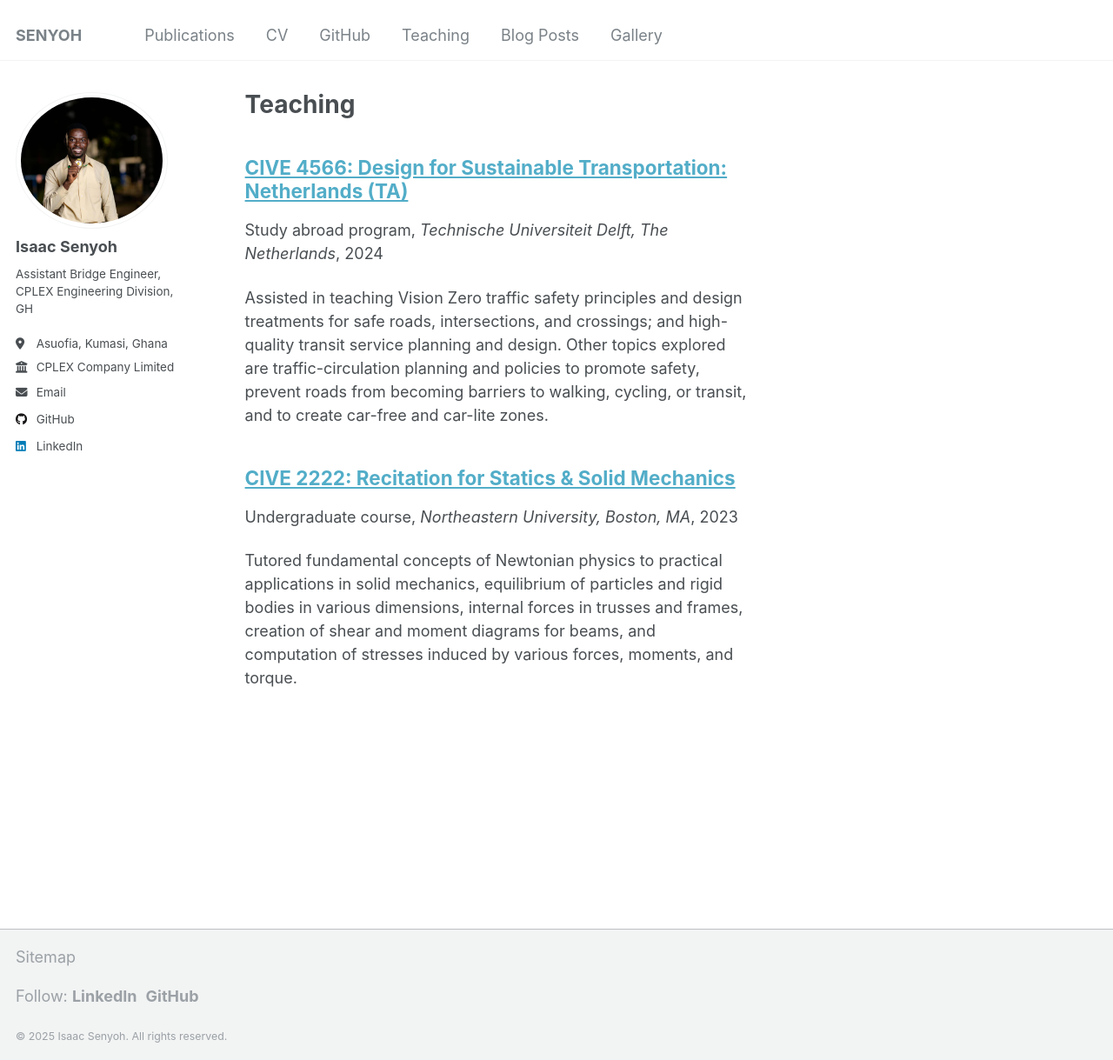
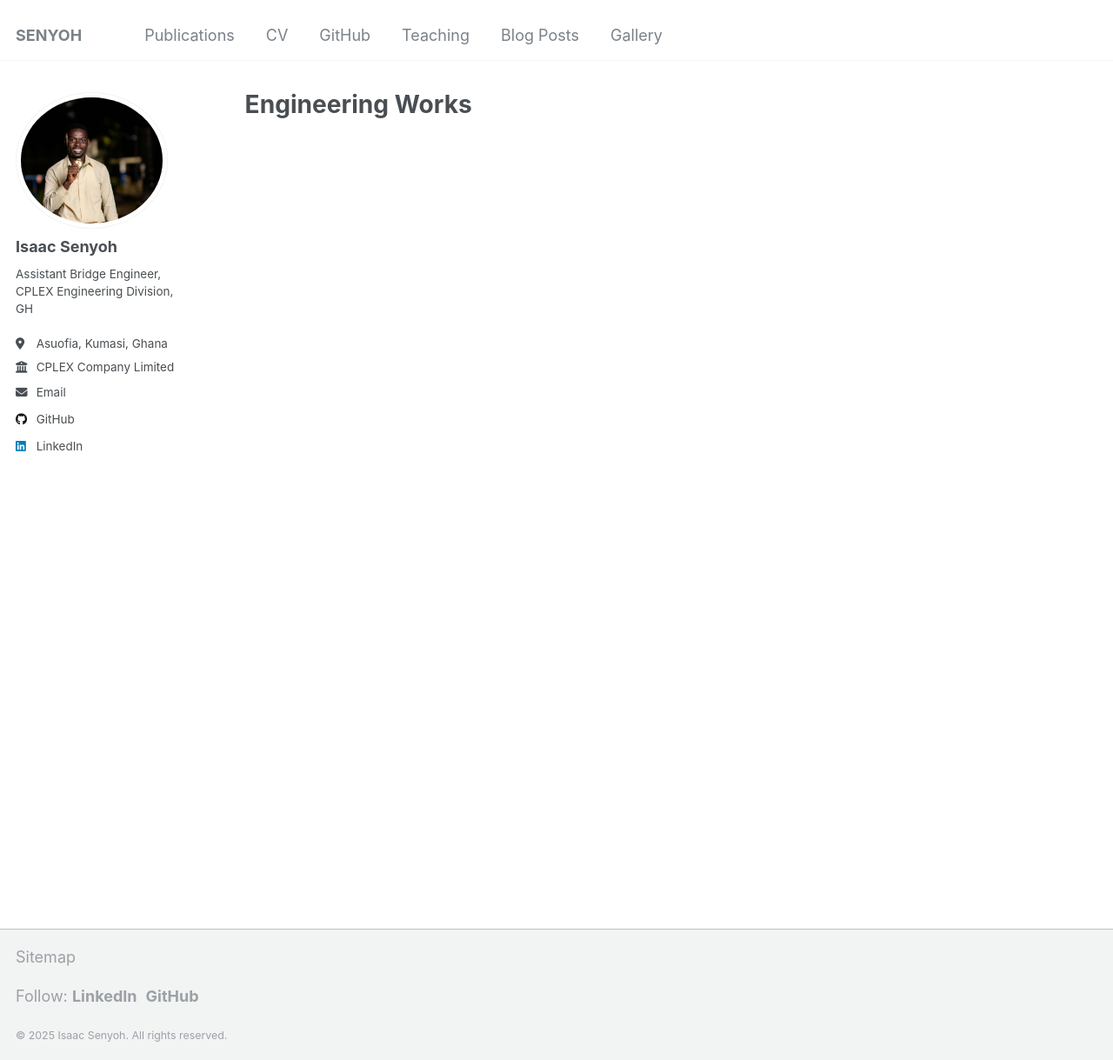
Before and after one commit to senyoIsaac/senyoIsaac.github.io, a Jekyll site: the page built from _pages/teaching.html, in a window 1280 px wide and 1219 px high. Shown: the whole window at 87% size. Built offline with Jekyll 4.4.1, drawn with Linux system fonts in a browser that asks for light colours.

```diff
--- a/_pages/teaching.html
+++ b/_pages/teaching.html
@@ -1,7 +1,7 @@
 ---
 layout: archive
-title: "Teaching"
-permalink: /teaching/
+title: "Engineering Works"
+permalink: /Engineering Works/
 author_profile: true
 ---
 
--- a/_teaching/2023-statics.md
+++ /dev/null
@@ -1,10 +0,0 @@
----
-title: "CIVE 2222: Recitation for Statics & Solid Mechanics"
-collection: teaching
-type: "Undergraduate course"
-permalink: /teaching/2023-statics
-venue: "Northeastern University, Boston, MA"
-date: 2023-09-04
-location: "Boston, MA"
----
-Tutored fundamental concepts of Newtonian physics to practical applications in solid mechanics, equilibrium of particles and rigid bodies in various dimensions, internal forces in trusses and frames, creation of shear and moment diagrams for beams, and computation of stresses induced by various forces, moments, and torque.
```
Also changed, not shown: _engineering works/2024-okyereko.md (added, +10 -0 lines), _github/crack-prediction.md (+1 -1 lines), _engineering works/2024-summer-school.md (renamed from _teaching/2024-summer-school.md).
